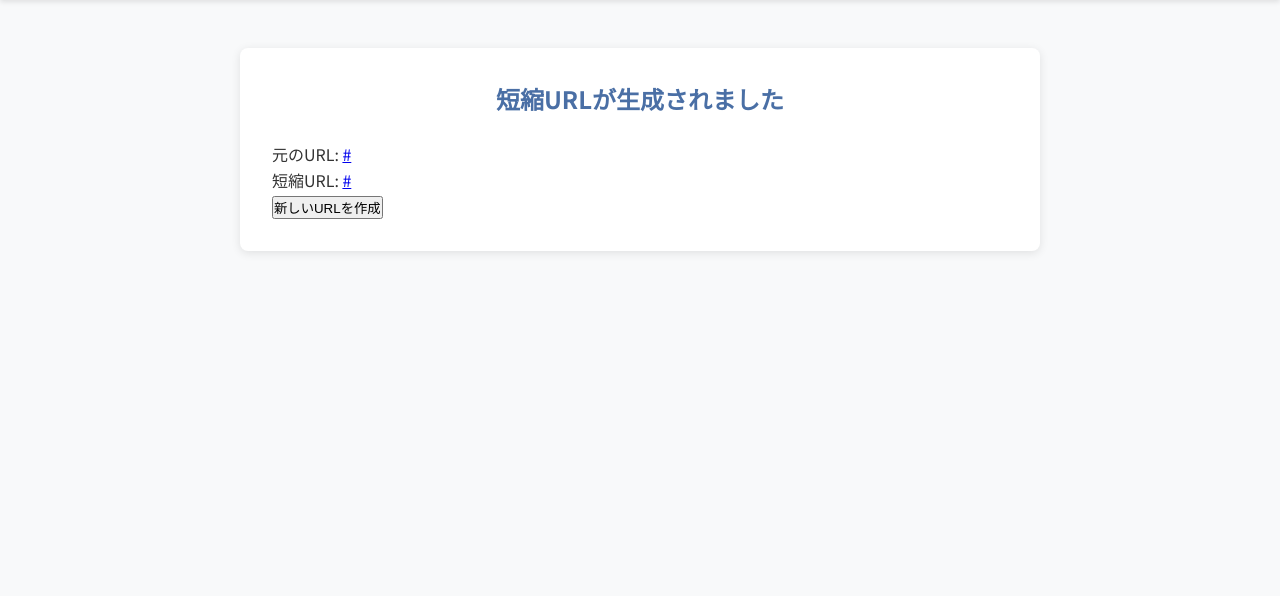
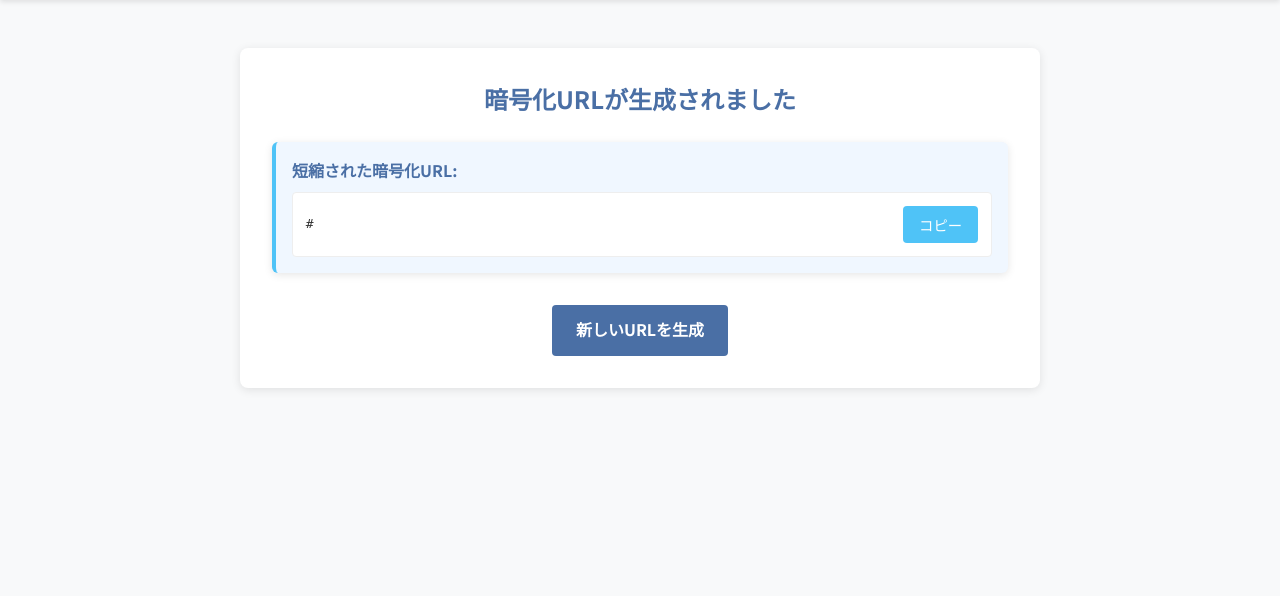
Before and after one commit to akinobu61/mais, a Flask app: template templates/result.html in a window 1280 px wide. Shown: the part 94-690 px from the top of the page. Run offline with Flask 3, Linux system fonts and the light colour scheme; the template is opened without the code that fills it: most values are stand-ins (such as "Sample title", 1, 10 or a date in 2020).

Commit message:
Restored to 'f026400c7f07baca64e53a608d98fa6f6f6de806'
Replit-Restored-To: f026400c7f07baca64e53a608d98fa6f6f6de806

```diff
--- a/app.py
+++ b/app.py
@@ -1,8 +1,7 @@
 
+from flask import Flask, render_template, request, redirect, url_for
 import os
 import secrets
-from flask import Flask, render_template, request, redirect, url_for
-from src.mais.url_crypto import encode_url, decode_url
 
 app = Flask(__name__)
 app.secret_key = os.environ.get("SESSION_SECRET") or secrets.token_hex(16)
@@ -16,20 +15,7 @@ def create_short_url():
     url = request.form.get('url')
     if not url:
         return render_template('error.html', message='URLを入力してください')
-
-    encoded_id = encode_url(url)
-    if not encoded_id:
-        return render_template('error.html', message='URLの暗号化に失敗しました')
-
-    tiny_url = request.host_url + encoded_id
-    return render_template('result.html', tiny_url=tiny_url, original_url=url)
-
-@app.route('/<encoded_id>')
-def redirect_to_url(encoded_id):
-    original_url = decode_url(encoded_id)
-    if not original_url:
-        return render_template('error.html', message='無効なURLです')
-    return redirect(original_url)
+    return render_template('result.html', tiny_url=url)
 
 if __name__ == "__main__":
     app.run(host="0.0.0.0", port=5000, debug=True)
--- a/templates/result.html
+++ b/templates/result.html
@@ -4,11 +4,38 @@
 
 {% block content %}
 <div class="result-container">
-    <h2>短縮URLが生成されました</h2>
-    <div class="url-info">
-        <p>元のURL: <a href="{{ original_url }}" target="_blank">{{ original_url }}</a></p>
-        <p>短縮URL: <a href="{{ tiny_url }}" target="_blank">{{ tiny_url }}</a></p>
+    <h2>暗号化URLが生成されました</h2>
+
+    <div class="result-box">
+        <div class="result-item highlight-item">
+            <h3>短縮された暗号化URL:</h3>
+            <div class="url-display">
+                <p id="tiny-url">{{ tiny_url }}</p>
+                <button class="copy-btn" onclick="copyToClipboard('tiny-url')">コピー</button>
+            </div>
+        </div>
     </div>
-    <button onclick="window.location.href='/'">新しいURLを作成</button>
+
+    <div class="action-buttons">
+        <a href="{{ url_for('index') }}" class="btn-back">新しいURLを生成</a>
+    </div>
 </div>
+
+<script>
+function copyToClipboard(elementId) {
+    const text = document.getElementById(elementId).innerText;
+    navigator.clipboard.writeText(text).then(function() {
+        // 成功時の処理
+        const btn = document.querySelector(`button[onclick="copyToClipboard('${elementId}')"]`);
+        const originalText = btn.innerText;
+        btn.innerText = "コピー完了!";
+        setTimeout(function() {
+            btn.innerText = originalText;
+        }, 2000);
+    }, function() {
+        // エラー時の処理
+        alert("コピーに失敗しました。");
+    });
+}
+</script>
 {% endblock %}
```
